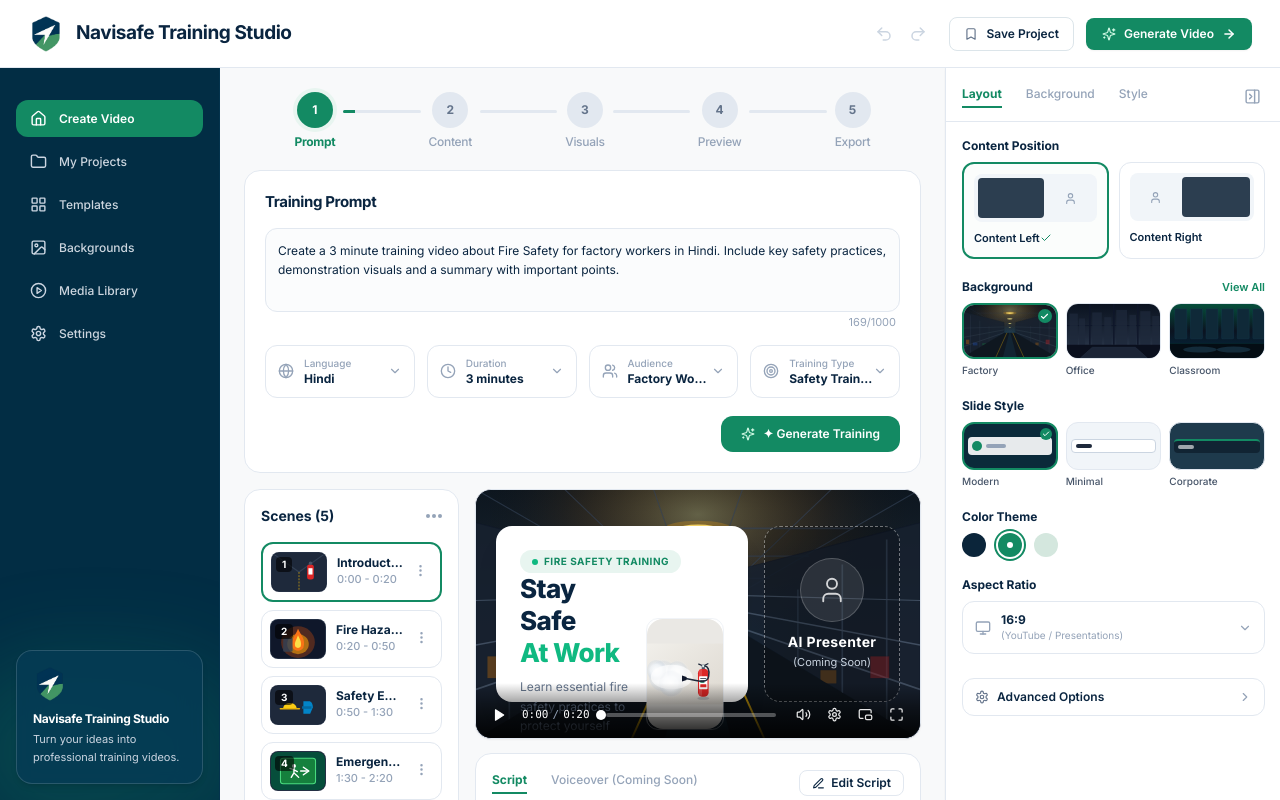
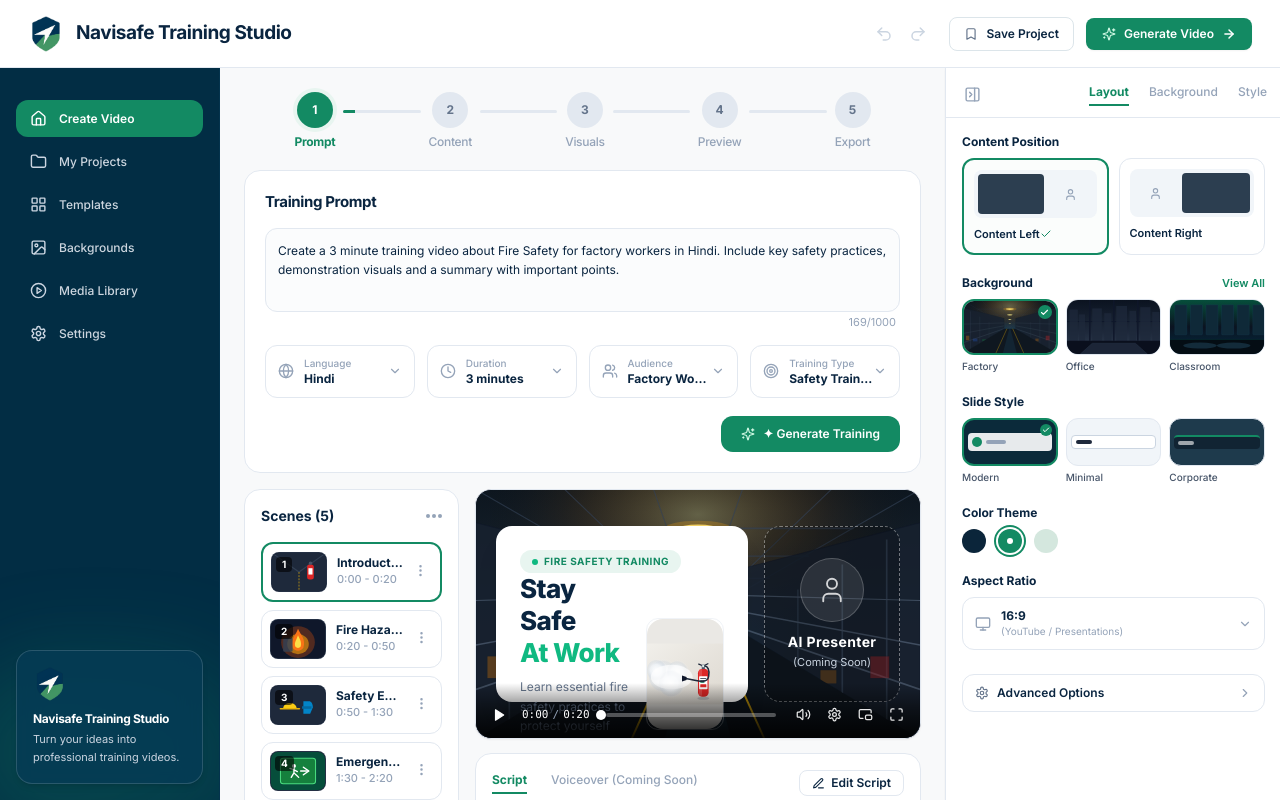
Before and after one commit to AlvinMacwan/ai_trainng_video, a React (Vite) app: page / in a window 1280 px wide. Built offline with nearby package versions, Linux system fonts and the light colour scheme.

Commit message:
customization panel ui chnage

```diff
--- a/src/components/settings/SettingsPanel.jsx
+++ b/src/components/settings/SettingsPanel.jsx
@@ -39,9 +39,21 @@ export const SettingsPanel = ({
         }`}
       >
         <div className="w-[335px] flex flex-col h-full">
-          {/* Top Tabs with Collapse Slide Button */}
-          <div className="p-4 pb-3 border-b border-[#E2E8F0] flex items-center justify-between bg-white flex-shrink-0">
-            <div className="flex items-center gap-6">
+          {/* Top Header Row: Toggle on left, Tabs placed on right side */}
+          <div className="p-3.5 pb-2.5 border-b border-[#E2E8F0] flex items-center justify-between bg-white flex-shrink-0">
+            {/* Toggle Slide Close Button on left side */}
+            <button
+              type="button"
+              onClick={onToggleOpen}
+              className="p-1 rounded-lg text-slate-400 hover:text-[#0A2540] hover:bg-slate-100 transition-colors flex-shrink-0"
+              title="Collapse settings panel"
+              aria-label="Collapse settings panel"
+            >
+              <PanelRightClose size={17} />
+            </button>
+
+            {/* Tabs placed at right side */}
+            <div className="flex items-center gap-5 ml-auto">
               <button
                 type="button"
                 onClick={() => setActiveTab('layout')}
@@ -78,17 +90,6 @@ export const SettingsPanel = ({
                 Style
               </button>
             </div>
-
-            {/* Toggle Slide Close Button */}
-            <button
-              type="button"
-              onClick={onToggleOpen}
-              className="p-1 rounded-lg text-slate-400 hover:text-[#0A2540] hover:bg-slate-100 transition-colors"
-              title="Collapse settings panel"
-              aria-label="Collapse settings panel"
-            >
-              <PanelRightClose size={17} />
-            </button>
           </div>
 
           {/* Scrollable Customization Content */}
@@ -383,19 +384,17 @@ export const SettingsPanel = ({
         </div>
       </aside>
 
-      {/* Floating Toggle Button when closed */}
+      {/* Floating Horizontal Toggle Button when closed - placed at top level along right edge */}
       {!isOpen && (
         <button
           type="button"
           onClick={onToggleOpen}
-          className="fixed right-0 top-1/2 -translate-y-1/2 z-40 bg-white border-l border-y border-[#E2E8F0] shadow-md py-3 px-2 rounded-l-xl flex flex-col items-center gap-2 text-[#0A2540] hover:text-[#138A63] hover:bg-slate-50 transition-all group"
+          className="fixed right-0 top-[82px] z-40 bg-white border-l border-y border-[#E2E8F0] shadow-md px-3.5 py-2 rounded-l-xl flex items-center gap-2 text-xs font-semibold text-[#0A2540] hover:text-[#138A63] hover:bg-slate-50 transition-all group"
           title="Open customization settings"
           aria-label="Open customization settings"
         >
-          <SlidersHorizontal size={16} className="text-[#138A63] group-hover:scale-110 transition-transform" />
-          <span className="text-[10px] font-bold tracking-wider [writing-mode:vertical-lr] rotate-180 uppercase text-slate-500 group-hover:text-[#138A63]">
-            Customize Settings
-          </span>
+          <SlidersHorizontal size={14} className="text-[#138A63] group-hover:scale-110 transition-transform" />
+          <span className="tracking-tight">Customize Settings</span>
         </button>
       )}
     </>
--- a/src/pages/CreateVideo.jsx
+++ b/src/pages/CreateVideo.jsx
@@ -140,29 +140,12 @@ export const CreateVideo = ({
       {/* CENTER / MAIN WORKSPACE AREA */}
       <div className="flex-1 min-w-0 overflow-y-auto p-5 lg:p-6 space-y-4">
 
-        {/* Top Header Row for Main Area: Flexible Centered Stepper + Toggle Button */}
-        <div className="relative w-full flex items-center justify-center min-h-[44px] pb-1">
-          {/* Centered Stepper */}
-          <div className="w-full flex justify-center">
-            <WorkflowSteps
-              activeStep={activeWorkflowStep}
-              onStepClick={(step) => setActiveWorkflowStep(step)}
-            />
-          </div>
-
-          {/* Toggle Button when panel is closed: absolute right so it never displaces center stepper */}
-          {!isSettingsOpen && (
-            <div className="absolute right-0 top-1/2 -translate-y-1/2 hidden sm:block">
-              <button
-                type="button"
-                onClick={() => setIsSettingsOpen(true)}
-                className="flex items-center gap-1.5 px-3 py-1.5 bg-white border border-[#E2E8F0] hover:border-slate-300 rounded-lg text-xs font-semibold text-[#0A2540] shadow-2xs transition-all hover:bg-slate-50"
-              >
-                <SlidersHorizontal size={13} className="text-[#138A63]" />
-                <span>Customize Settings</span>
-              </button>
-            </div>
-          )}
+        {/* Top Header Row for Main Area: Flexible Centered Stepper */}
+        <div className="w-full flex items-center justify-center min-h-[44px] pb-1">
+          <WorkflowSteps
+            activeStep={activeWorkflowStep}
+            onStepClick={(step) => setActiveWorkflowStep(step)}
+          />
         </div>
 
         {/* Training Prompt Card */}
```
